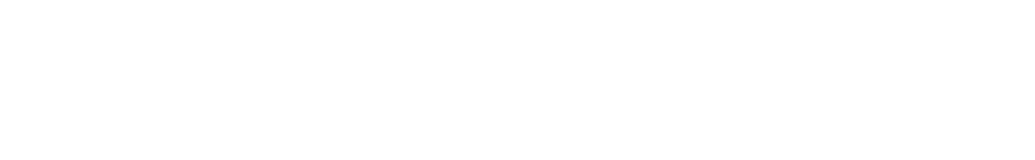
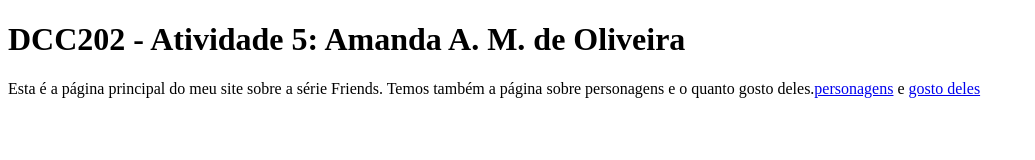
Before and after one commit to ufjf-dcc202/ufjf-dcc202-2023-3-b-atv5-amandaamarques, a website: page index.html in a window 1280 px wide. Shown: the whole page, without its empty margins (0-1035 px from the left). Drawn offline with Linux system fonts and the light colour scheme.

Commit message:
Adicionei ao main o titulo, o paragrafo e ancoras

```diff
--- a/index.html
+++ b/index.html
@@ -6,6 +6,9 @@
     <title>DCC202 - Atividade 5: Amanda A. M. de Oliveira</title>
 </head>
 <body>
-
+    <main>
+        <h1>DCC202 - Atividade 5: Amanda A. M. de Oliveira</h1>
+        <p>Esta é a página principal do meu site sobre a série Friends. Temos também a página sobre personagens e o quanto gosto deles.<a href="personagens.html">personagens</a> e <a href="preferencias.html">gosto deles</a>  </p>
+    </main>
 </body>
 </html>
```
